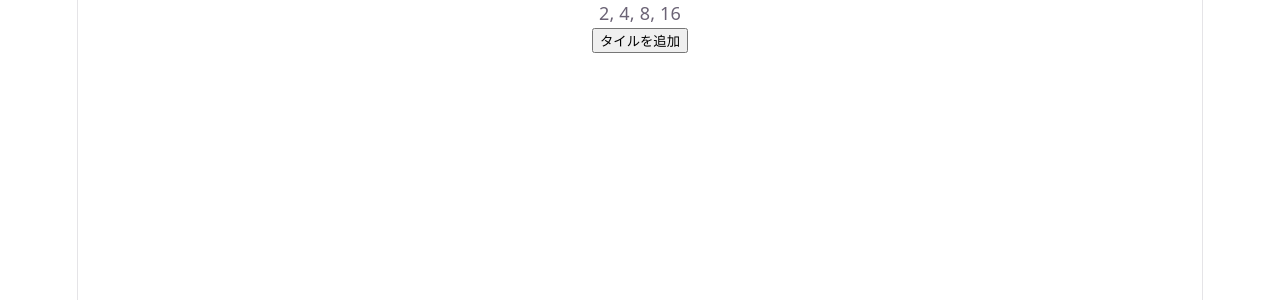
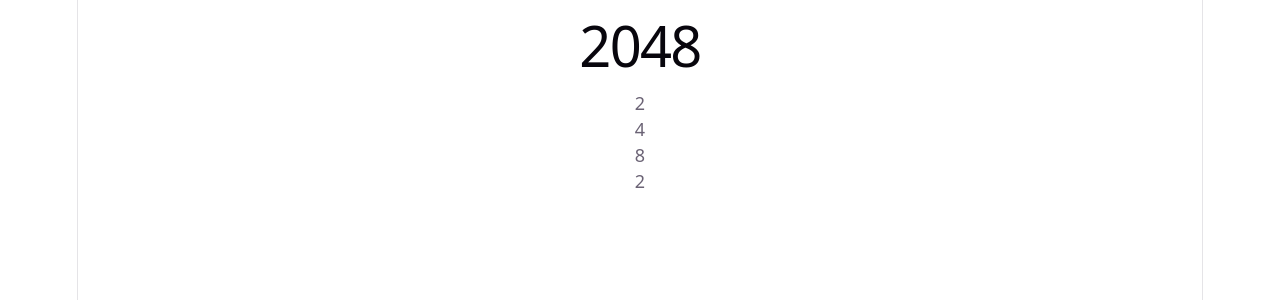
Before and after one commit to mendelssohnbach/react-2048-demo, a React (Vite) app: page / in a window 1280 px wide. Shown: the top 300 px of the page. Built offline with nearby package versions, Linux system fonts and the light colour scheme.

Commit message:
chapter6 App.tsxでBoardを使う

```diff
--- a/src/App.tsx
+++ b/src/App.tsx
@@ -1,16 +1,19 @@
-import { useState } from 'react';
+import Board from './components/Board';
+
+type Board = number[][];
+
+const initialBoard: Board = [
+  [0, 0, 2, 0],
+  [0, 4, 0, 0],
+  [0, 0, 0, 8],
+  [2, 0, 0, 0],
+];
 
 function App() {
-  const [tiles, setTiles] = useState<number[]>([2, 4, 8, 16]);
-
-  const addTile = () => {
-    setTiles([...tiles, 32]);
-  };
-
   return (
     <div>
-      <p>{tiles.join(', ')}</p>
-      <button onClick={addTile}>タイルを追加</button>
+      <h1>2048</h1>
+      <Board board={initialBoard} />
     </div>
   );
 }
```
